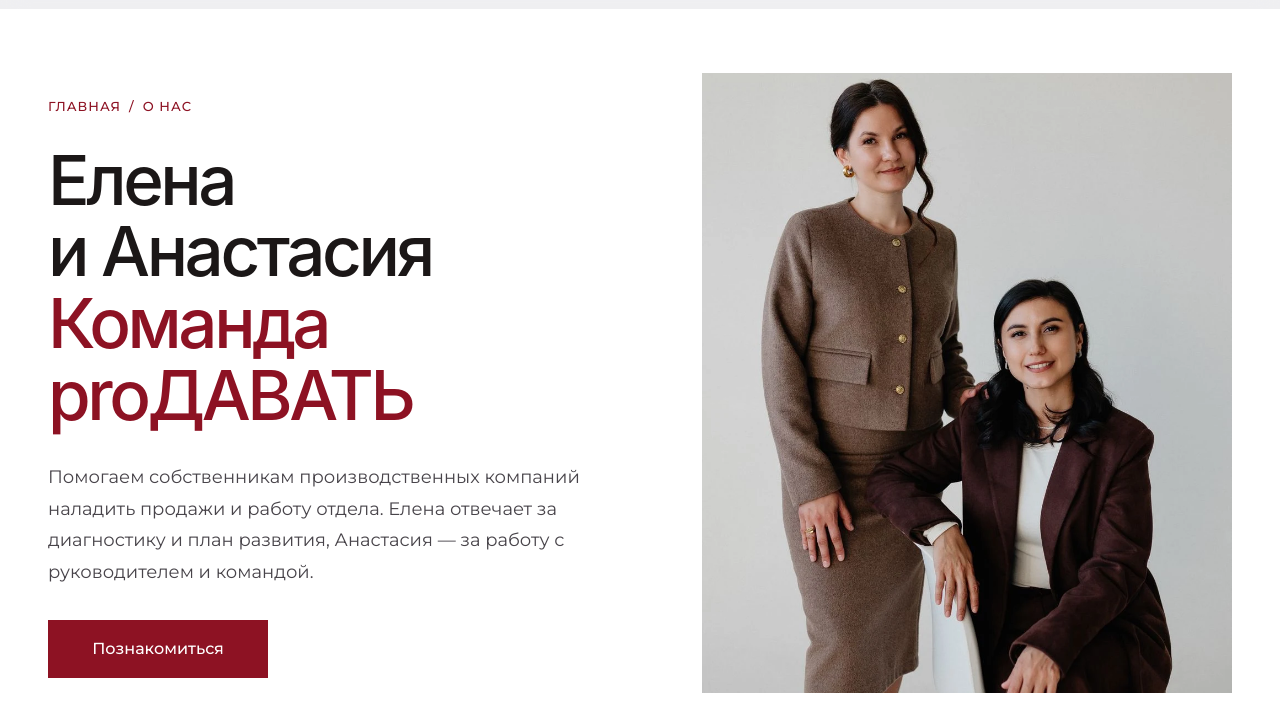
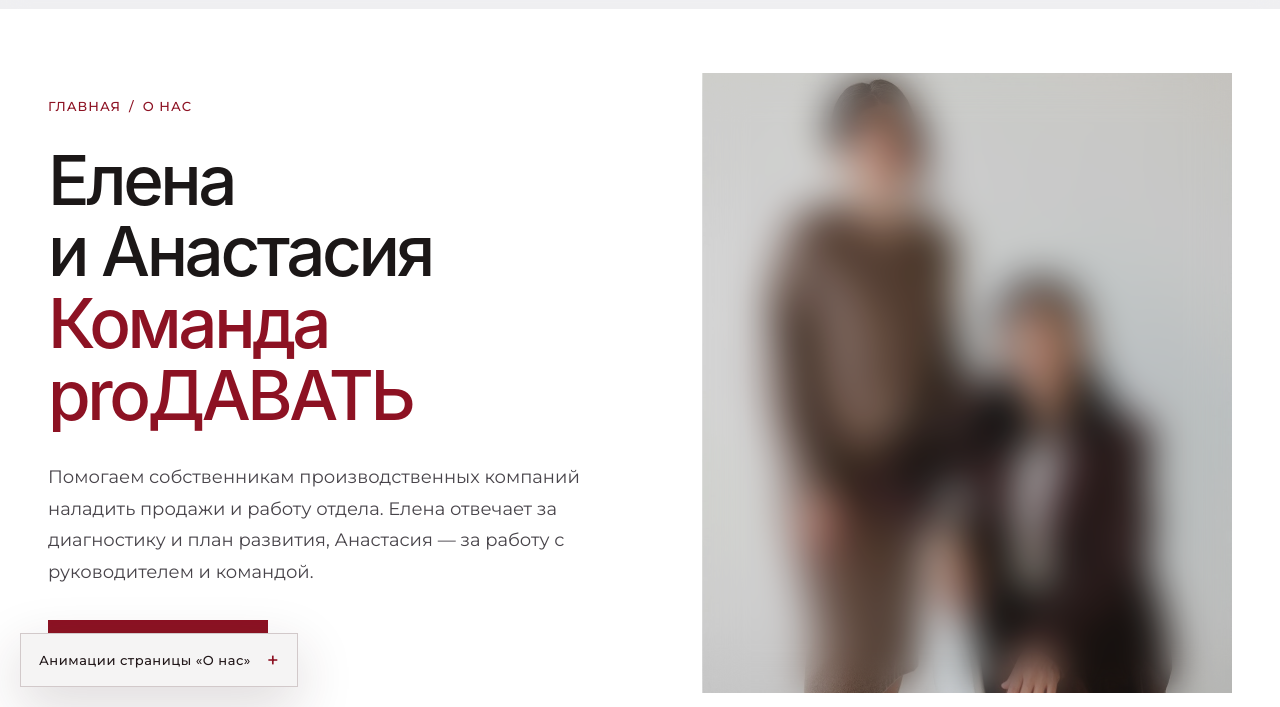
Before and after one commit to Dasha2002/prodavat, a website: page o-nas/index.html in a window 1280 px wide. Shown: the part 93-800 px from the top of the page. Drawn offline with Linux system fonts and the light colour scheme.

Commit message:
доработки

```diff
--- /dev/null
+++ b/css/about-motion.css
@@ -0,0 +1,133 @@
+/* Motion experiments are isolated to the About page. */
+body[data-page="about"] [data-motion-photo] {
+  position: relative;
+  overflow: hidden;
+  isolation: isolate;
+  opacity: 1;
+  transform: none;
+  clip-path: inset(0);
+  transition: opacity 850ms cubic-bezier(.22, 1, .36, 1),
+    transform 950ms cubic-bezier(.22, 1, .36, 1),
+    clip-path 950ms cubic-bezier(.22, 1, .36, 1);
+}
+
+body[data-page="about"] [data-motion-text] {
+  opacity: 1;
+  transform: none;
+  clip-path: inset(0);
+  filter: blur(0);
+  transition: opacity 750ms cubic-bezier(.22, 1, .36, 1) var(--motion-delay, 0ms),
+    transform 850ms cubic-bezier(.22, 1, .36, 1) var(--motion-delay, 0ms),
+    clip-path 850ms cubic-bezier(.22, 1, .36, 1) var(--motion-delay, 0ms),
+    filter 850ms cubic-bezier(.22, 1, .36, 1) var(--motion-delay, 0ms);
+}
+
+body[data-page="about"][data-photo-effect="rise"] [data-motion-photo].motion-pending {
+  opacity: 0;
+  transform: translate3d(0, 54px, 0) scale(.96);
+}
+
+body[data-page="about"][data-photo-effect="top-wipe"] [data-motion-photo].motion-pending {
+  clip-path: inset(0 0 100% 0);
+}
+
+body[data-page="about"][data-photo-effect="side-wipe"] [data-motion-photo].motion-pending {
+  clip-path: inset(0 100% 0 0);
+}
+
+body[data-page="about"][data-photo-effect="tilt"] [data-motion-photo].motion-pending {
+  opacity: 0;
+  transform: translate3d(38px, 36px, 0) rotate(4deg) scale(.93);
+}
+
+body[data-page="about"][data-photo-effect="scroll-blur"] [data-motion-photo]::after {
+  content: "";
+  position: absolute;
+  z-index: 2;
+  inset: 0;
+  pointer-events: none;
+  background: rgb(245 244 244 / 4%);
+  -webkit-backdrop-filter: blur(20px);
+  backdrop-filter: blur(20px);
+  clip-path: inset(var(--blur-reveal, 0%) 0 0 0);
+}
+
+body[data-page="about"][data-text-effect="cascade"] [data-motion-text].motion-pending {
+  opacity: 0;
+  transform: translate3d(0, 28px, 0);
+}
+
+body[data-page="about"][data-text-effect="line-wipe"] [data-motion-text].motion-pending {
+  clip-path: inset(0 0 100% 0);
+  transform: translate3d(0, 14px, 0);
+}
+
+body[data-page="about"][data-text-effect="focus"] [data-motion-text].motion-pending {
+  opacity: 0;
+  filter: blur(12px);
+  transform: scale(.985);
+}
+
+.motion-lab {
+  position: fixed;
+  z-index: 40;
+  left: 20px;
+  bottom: 20px;
+  width: min(354px, calc(100vw - 40px));
+  max-height: min(72svh, 610px);
+  overflow: auto;
+  background: #f5f4f4;
+  color: #211719;
+  border: 1px solid #d2c9ca;
+  box-shadow: 0 18px 55px rgb(54 31 37 / 18%);
+}
+.motion-lab:not([open]) { width: auto; max-width: calc(100vw - 40px); overflow: hidden; }
+
+.motion-lab summary {
+  display: flex;
+  align-items: center;
+  justify-content: space-between;
+  gap: 16px;
+  padding: 15px 18px;
+  cursor: pointer;
+  list-style: none;
+  font-size: 13px;
+  font-weight: 600;
+  letter-spacing: .04em;
+}
+
+.motion-lab summary::-webkit-details-marker { display: none; }
+.motion-lab summary::after { content: "+"; color: var(--accent); font-size: 20px; line-height: 1; }
+.motion-lab[open] summary::after { content: "−"; }
+.motion-lab summary:focus-visible,
+.motion-lab button:focus-visible { outline: 2px solid var(--accent); outline-offset: -3px; }
+.motion-lab__content { padding: 0 18px 18px; }
+.motion-lab__group { border: 0; padding: 14px 0 0; margin: 0; border-top: 1px solid #d9d1d2; }
+.motion-lab__group + .motion-lab__group { margin-top: 16px; }
+.motion-lab__group legend { padding: 0; font-size: 11px; font-weight: 600; letter-spacing: .1em; text-transform: uppercase; color: var(--accent); }
+.motion-lab__options { display: flex; flex-wrap: wrap; gap: 7px; margin-top: 9px; }
+.motion-lab__options button,
+.motion-lab__replay {
+  border: 1px solid #bdb1b3;
+  background: transparent;
+  color: inherit;
+  padding: 8px 10px;
+  font: 500 12px/1.3 var(--body);
+  cursor: pointer;
+  transition: background-color .2s, border-color .2s, color .2s, transform .2s;
+}
+.motion-lab__options button:hover,
+.motion-lab__replay:hover { border-color: var(--accent); transform: translateY(-1px); }
+.motion-lab__options button[aria-pressed="true"] { background: var(--accent); border-color: var(--accent); color: #fff; }
+.motion-lab__replay { margin-top: 15px; }
+.motion-lab__hint { margin-top: 12px; color: #65595b; font-size: 11px; line-height: 1.5; }
+
+@media (max-width: 600px) {
+  .motion-lab { left: 10px; bottom: 10px; width: min(354px, calc(100vw - 20px)); max-height: 65svh; }
+}
+
+@media (prefers-reduced-motion: reduce) {
+  body[data-page="about"] [data-motion-photo],
+  body[data-page="about"] [data-motion-text] { transition: none !important; opacity: 1 !important; transform: none !important; clip-path: none !important; filter: none !important; }
+  body[data-page="about"][data-photo-effect="scroll-blur"] [data-motion-photo]::after { display: none; }
+}
--- /dev/null
+++ b/js/about-motion.js
@@ -0,0 +1,128 @@
+(() => {
+  if (document.body.dataset.page !== 'about') return;
+
+  const photos = [...document.querySelectorAll([
+    '.inner-hero__photo', '.experts--about .experts__photo',
+    '.inner-story .inner-aside__photo', '.inner-duet__photo'
+  ].join(','))];
+  const texts = [...document.querySelectorAll([
+    '.inner-hero__copy h1', '.inner-hero__copy .inner-lead',
+    '.experts--about .section-heading h2', '.experts--about .experts__intro-note',
+    '.experts--about .experts__name', '.inner-story > div > h2',
+    '.inner-dark .section-heading h2', '.inner-principles h3',
+    '.inner-duet .section-heading h2', '.team-experience .section-heading h2'
+  ].join(','))];
+  if (!photos.length || !texts.length) return;
+
+  const photoOptions = [
+    ['rise', 'Мягкий подъём'],
+    ['top-wipe', 'Кадр сверху'],
+    ['side-wipe', 'Сдвиг кадра'],
+    ['tilt', 'Поворот'],
+    ['scroll-blur', 'Блюр по скроллу']
+  ];
+  const textOptions = [
+    ['cascade', 'Каскад'],
+    ['line-wipe', 'Открытие строк'],
+    ['focus', 'Фокус']
+  ];
+  const reduced = matchMedia('(prefers-reduced-motion: reduce)');
+  const lab = document.createElement('details');
+  lab.className = 'motion-lab';
+  lab.setAttribute('aria-label', 'Варианты анимации страницы');
+  const buttons = (kind, options) => options.map(([value, label]) =>
+    `<button type="button" data-motion-choice="${kind}" data-value="${value}" aria-pressed="false">${label}</button>`
+  ).join('');
+  lab.innerHTML = `
+    <summary>Анимации страницы «О нас»</summary>
+    <div class="motion-lab__content">
+      <fieldset class="motion-lab__group"><legend>Фото · 5 вариантов</legend><div class="motion-lab__options">${buttons('photo', photoOptions)}</div></fieldset>
+      <fieldset class="motion-lab__group"><legend>Текст · 3 варианта</legend><div class="motion-lab__options">${buttons('text', textOptions)}</div></fieldset>
+      <button class="motion-lab__replay" type="button">Повторить видимые</button>
+      <p class="motion-lab__hint">Блюр уходит сверху вниз по мере прокрутки. Варианты можно менять в любой точке страницы.</p>
+    </div>`;
+  document.body.append(lab);
+
+  photos.forEach(photo => { photo.dataset.motionPhoto = ''; });
+  texts.forEach((element, index) => {
+    element.dataset.motionText = '';
+    element.style.setProperty('--motion-delay', `${(index % 3) * 75}ms`);
+  });
+
+  const state = { photo: 'scroll-blur', text: 'cascade' };
+  const syncButtons = () => lab.querySelectorAll('[data-motion-choice]').forEach(button => {
+    button.setAttribute('aria-pressed', String(state[button.dataset.motionChoice] === button.dataset.value));
+  });
+  const observer = 'IntersectionObserver' in window
+    ? new IntersectionObserver(entries => entries.forEach(entry => {
+      if (!entry.isIntersecting) return;
+      observer.unobserve(entry.target);
+      entry.target.classList.remove('motion-pending');
+      entry.target.classList.add('motion-in');
+    }), { threshold: .08, rootMargin: '0px 0px -4% 0px' })
+    : null;
+  let frame = 0;
+  const clamp = value => Math.max(0, Math.min(1, value));
+  const updateBlur = () => {
+    frame = 0;
+    if (state.photo !== 'scroll-blur' || reduced.matches || document.hidden) return;
+    const viewport = innerHeight;
+    photos.forEach((photo, index) => {
+      const rect = photo.getBoundingClientRect();
+      const progress = index === 0
+        ? clamp(scrollY / Math.max(1, rect.height * .85))
+        : clamp((viewport * .92 - rect.top) / (viewport * .8 + rect.height * .65));
+      photo.style.setProperty('--blur-reveal', `${(progress * 100).toFixed(2)}%`);
+    });
+  };
+  const scheduleBlur = () => {
+    if (!frame) frame = requestAnimationFrame(updateBlur);
+  };
+
+  const restart = kind => {
+    const elements = kind === 'photo' ? photos : texts;
+    elements.forEach(element => {
+      observer?.unobserve(element);
+      element.classList.remove('motion-in', 'motion-pending');
+      if (kind === 'photo') element.style.removeProperty('--blur-reveal');
+    });
+    if (reduced.matches || !observer || (kind === 'photo' && state.photo === 'scroll-blur')) {
+      elements.forEach(element => element.classList.add('motion-in'));
+      scheduleBlur();
+      return;
+    }
+    elements.forEach(element => element.classList.add('motion-pending'));
+    requestAnimationFrame(() => requestAnimationFrame(() => elements.forEach(element => observer.observe(element))));
+  };
+
+  lab.addEventListener('click', event => {
+    const choice = event.target.closest('[data-motion-choice]');
+    if (choice) {
+      const kind = choice.dataset.motionChoice;
+      state[kind] = choice.dataset.value;
+      document.body.dataset[kind === 'photo' ? 'photoEffect' : 'textEffect'] = state[kind];
+      syncButtons();
+      restart(kind);
+    } else if (event.target.closest('.motion-lab__replay')) {
+      restart('photo');
+      restart('text');
+    }
+  });
+  reduced.addEventListener('change', () => {
+    restart('photo');
+    restart('text');
+    lab.querySelector('.motion-lab__hint').textContent = reduced.matches
+      ? 'В настройках системы отключены анимации. Изображения и текст остаются видимыми.'
+      : 'Блюр уходит сверху вниз по мере прокрутки. Варианты можно менять в любой точке страницы.';
+  });
+  addEventListener('scroll', scheduleBlur, { passive: true });
+  addEventListener('resize', scheduleBlur, { passive: true });
+  document.addEventListener('visibilitychange', scheduleBlur);
+
+  document.body.dataset.photoEffect = state.photo;
+  document.body.dataset.textEffect = state.text;
+  syncButtons();
+  restart('photo');
+  restart('text');
+  updateBlur();
+})();
--- a/js/decor-parallax.js
+++ b/js/decor-parallax.js
@@ -43,6 +43,7 @@ document.addEventListener('sections:loaded', () => {
 
 // Subtle portrait movement: text and card positions remain stable.
 document.addEventListener('sections:loaded', () => {
+ if (document.body.dataset.page === 'about') return;
  const photos = [...document.querySelectorAll('[data-expert-portrait]')];
  if (!photos.length) return;
  const reduced = matchMedia('(prefers-reduced-motion: reduce)');
--- a/js/scroll-reveal.js
+++ b/js/scroll-reveal.js
@@ -1,5 +1,5 @@
 document.addEventListener('sections:loaded', () => {
-  if (!['home','about','formats','practice'].includes(document.body.dataset.page)) return;
+  if (!['home','formats','practice'].includes(document.body.dataset.page)) return;
   const reducedMotion = window.matchMedia('(prefers-reduced-motion: reduce)');
   if (reducedMotion.matches || !('IntersectionObserver' in window)) return;
   const selector = [
```
Also changed, not shown: o-nas/index.html (+2 -0 lines).
